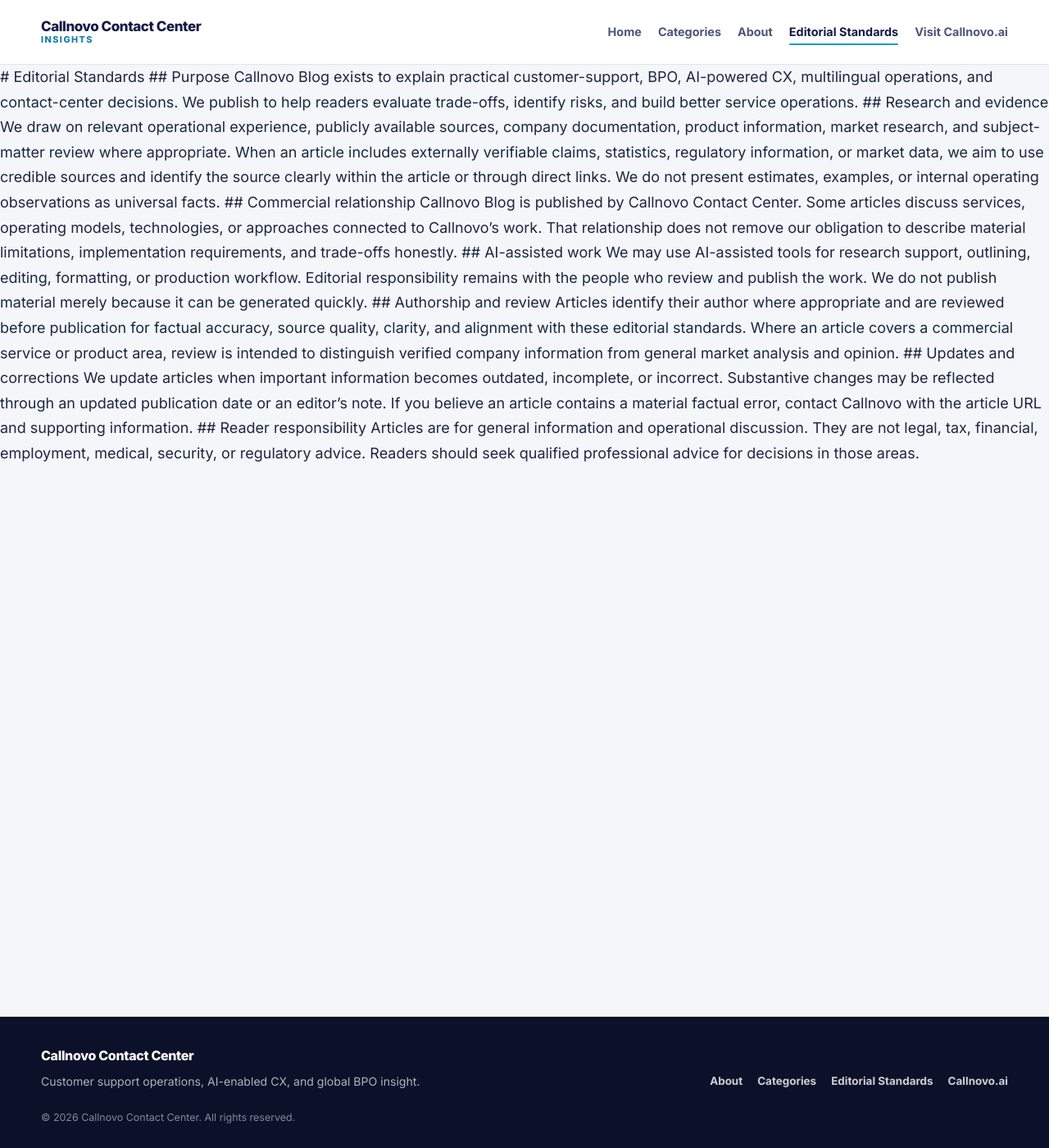
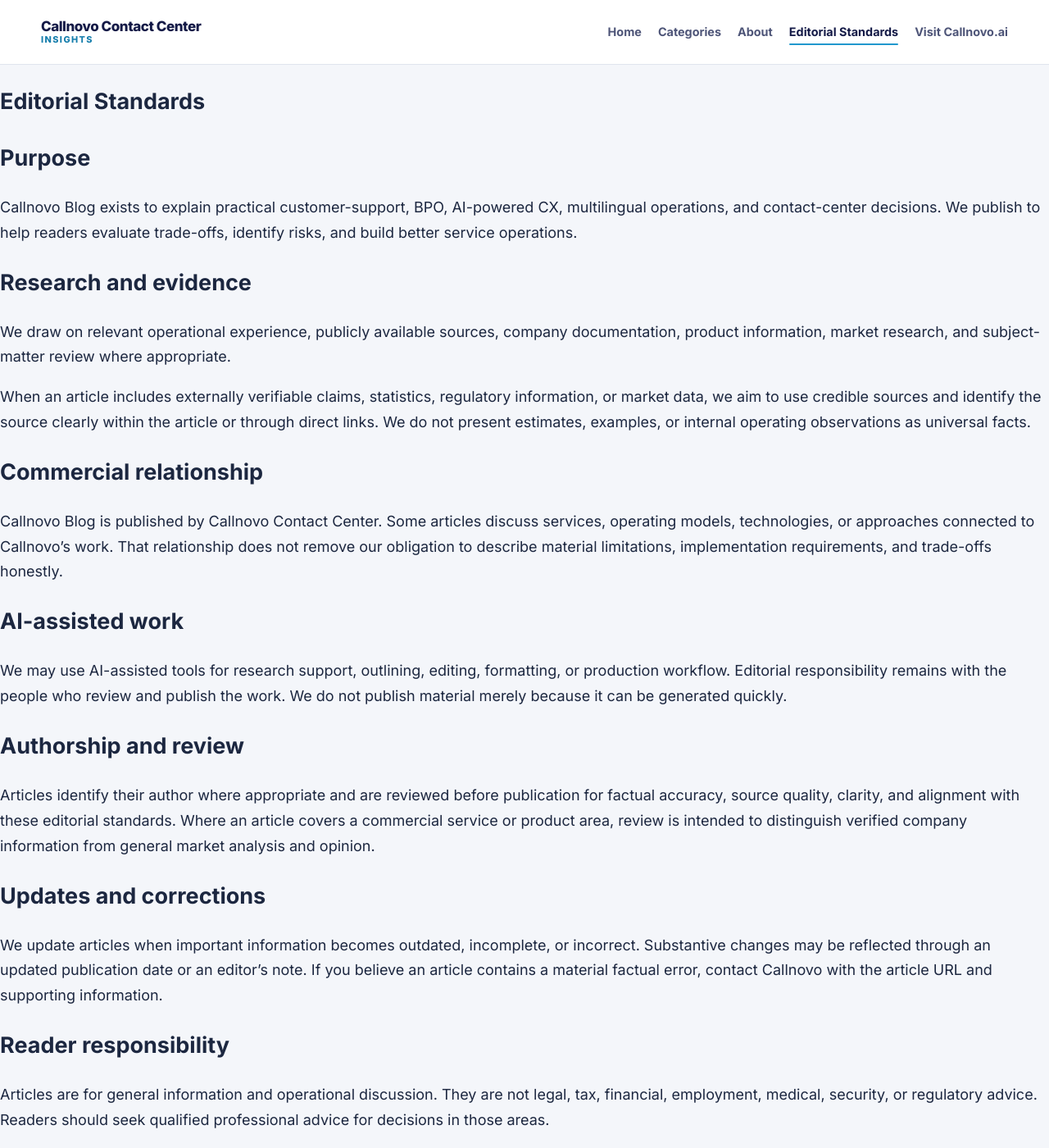
Before and after one commit to callnovo-cc/blog, a Jekyll site: the page built from editorial-standards.html, in a window 1280 px wide and 1400 px high. Shown: the whole window at 82% size. Built offline with Jekyll 4.4.1, drawn with Linux system fonts in a browser that asks for light colours.

Commit message:
Fix Editorial Standards HTML rendering

```diff
--- a/editorial-standards.html
+++ b/editorial-standards.html
@@ -5,34 +5,28 @@
 permalink: /editorial-standards/
 ---
 
-# Editorial Standards
+<section class="page-content editorial-standards">
+  <h1>Editorial Standards</h1>
 
-## Purpose
+  <h2>Purpose</h2>
+  <p>Callnovo Blog exists to explain practical customer-support, BPO, AI-powered CX, multilingual operations, and contact-center decisions. We publish to help readers evaluate trade-offs, identify risks, and build better service operations.</p>
 
-Callnovo Blog exists to explain practical customer-support, BPO, AI-powered CX, multilingual operations, and contact-center decisions. We publish to help readers evaluate trade-offs, identify risks, and build better service operations.
+  <h2>Research and evidence</h2>
+  <p>We draw on relevant operational experience, publicly available sources, company documentation, product information, market research, and subject-matter review where appropriate.</p>
+  <p>When an article includes externally verifiable claims, statistics, regulatory information, or market data, we aim to use credible sources and identify the source clearly within the article or through direct links. We do not present estimates, examples, or internal operating observations as universal facts.</p>
 
-## Research and evidence
+  <h2>Commercial relationship</h2>
+  <p>Callnovo Blog is published by Callnovo Contact Center. Some articles discuss services, operating models, technologies, or approaches connected to Callnovo’s work. That relationship does not remove our obligation to describe material limitations, implementation requirements, and trade-offs honestly.</p>
 
-We draw on relevant operational experience, publicly available sources, company documentation, product information, market research, and subject-matter review where appropriate.
+  <h2>AI-assisted work</h2>
+  <p>We may use AI-assisted tools for research support, outlining, editing, formatting, or production workflow. Editorial responsibility remains with the people who review and publish the work. We do not publish material merely because it can be generated quickly.</p>
 
-When an article includes externally verifiable claims, statistics, regulatory information, or market data, we aim to use credible sources and identify the source clearly within the article or through direct links. We do not present estimates, examples, or internal operating observations as universal facts.
+  <h2>Authorship and review</h2>
+  <p>Articles identify their author where appropriate and are reviewed before publication for factual accuracy, source quality, clarity, and alignment with these editorial standards. Where an article covers a commercial service or product area, review is intended to distinguish verified company information from general market analysis and opinion.</p>
 
-## Commercial relationship
+  <h2>Updates and corrections</h2>
+  <p>We update articles when important information becomes outdated, incomplete, or incorrect. Substantive changes may be reflected through an updated publication date or an editor’s note. If you believe an article contains a material factual error, contact Callnovo with the article URL and supporting information.</p>
 
-Callnovo Blog is published by Callnovo Contact Center. Some articles discuss services, operating models, technologies, or approaches connected to Callnovo’s work. That relationship does not remove our obligation to describe material limitations, implementation requirements, and trade-offs honestly.
-
-## AI-assisted work
-
-We may use AI-assisted tools for research support, outlining, editing, formatting, or production workflow. Editorial responsibility remains with the people who review and publish the work. We do not publish material merely because it can be generated quickly.
-
-## Authorship and review
-
-Articles identify their author where appropriate and are reviewed before publication for factual accuracy, source quality, clarity, and alignment with these editorial standards. Where an article covers a commercial service or product area, review is intended to distinguish verified company information from general market analysis and opinion.
-
-## Updates and corrections
-
-We update articles when important information becomes outdated, incomplete, or incorrect. Substantive changes may be reflected through an updated publication date or an editor’s note. If you believe an article contains a material factual error, contact Callnovo with the article URL and supporting information.
-
-## Reader responsibility
-
-Articles are for general information and operational discussion. They are not legal, tax, financial, employment, medical, security, or regulatory advice. Readers should seek qualified professional advice for decisions in those areas.
+  <h2>Reader responsibility</h2>
+  <p>Articles are for general information and operational discussion. They are not legal, tax, financial, employment, medical, security, or regulatory advice. Readers should seek qualified professional advice for decisions in those areas.</p>
+</section>
```
